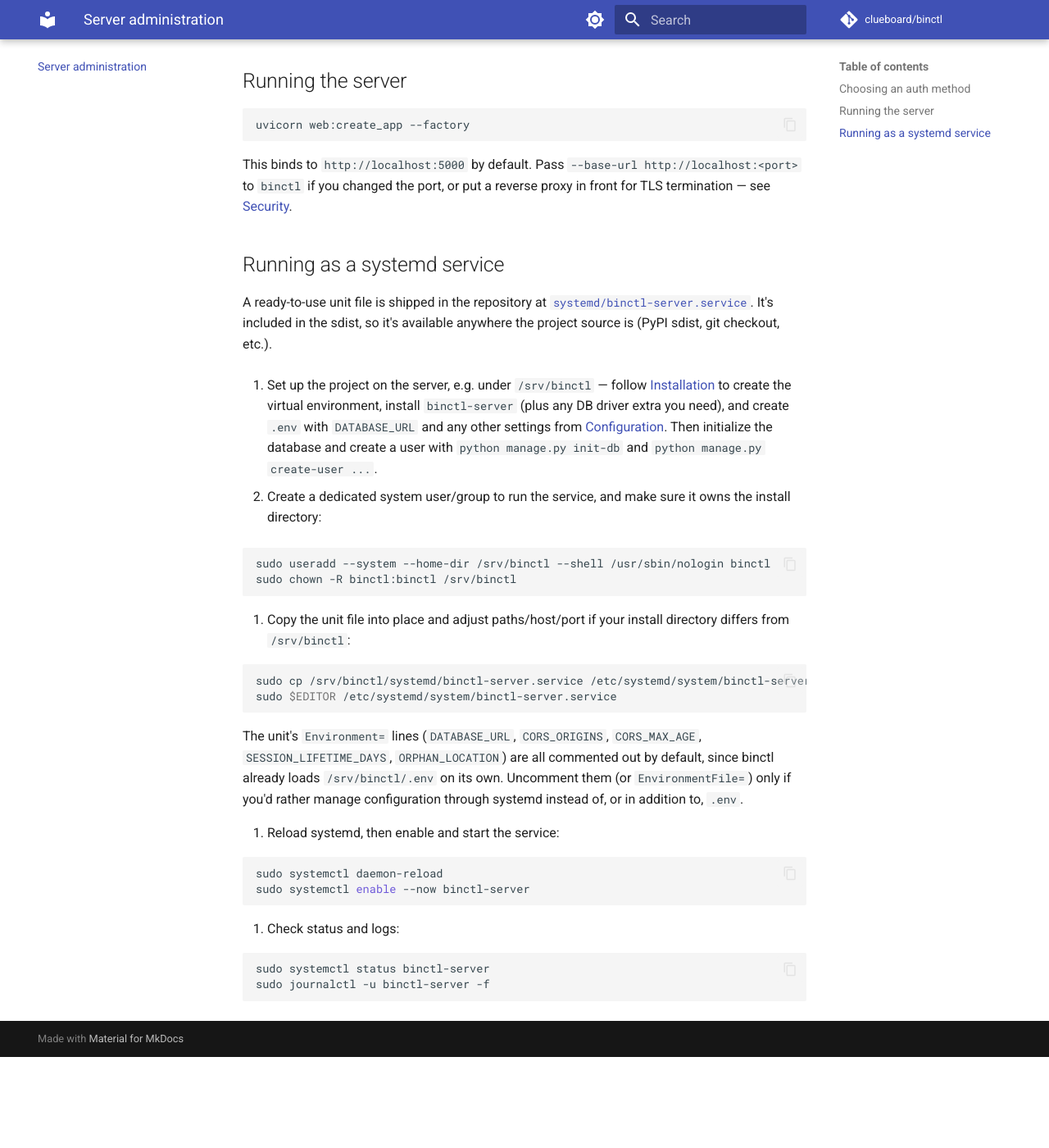
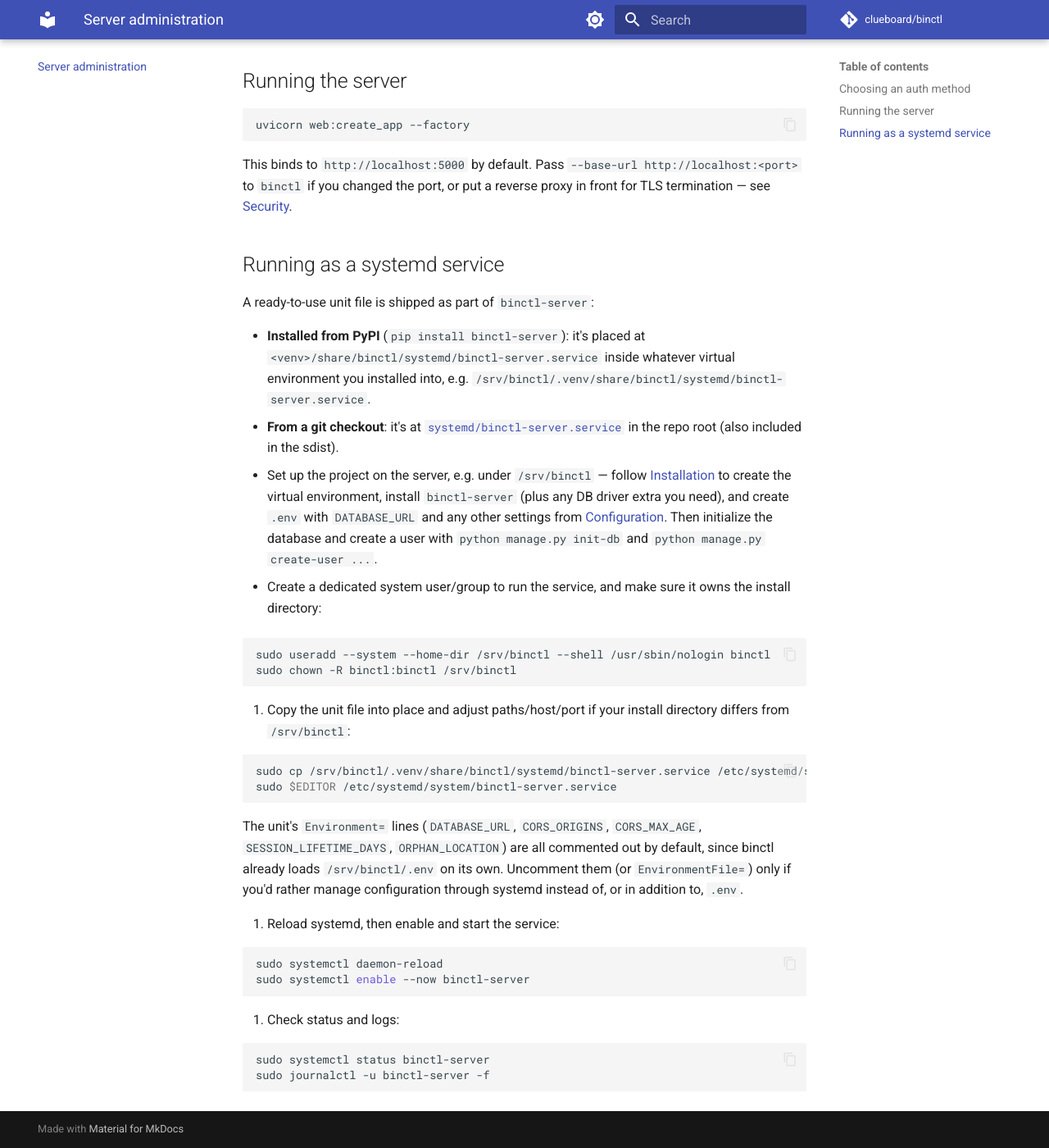
Before and after one commit to clueboard/binctl, an MkDocs documentation site: the page built from docs/server-admin.md, in a window 1280 px wide and 1400 px high, scrolled down 918 px. Shown: the whole window at 82% size. Built offline with MkDocs 1.6.1 and Material for MkDocs 9.7.7, drawn with Linux system fonts in a browser that asks for light colours; comment, search, counter and statistics services are not loaded; before the commit the page ends 2207 px from its top, so only the background shows below that.

Commit message:
Fix wheel packaging so PyPI installs actually work
Two related bugs, both caused by the wheel only containing what
py-modules/packages in pyproject.toml declare:

- systemd/binctl-server.service was never installed by 'pip install
  binctl-server'. Add [tool.setuptools.data-files] so it lands at
  <venv>/share/binctl/systemd/binctl-server.service; docs/README
  updated to reference that path for PyPI installs.

- openapi.yaml was missing from the wheel entirely, so a fresh 'pip
  install binctl-server' could not start the server at all
  (FileNotFoundError in connexion). Flat top-level modules like
  web.py can't carry package data, so move openapi.yaml into a new
  binctl_spec package (with package-data) and load it in web.py via
  importlib.resources instead of connexion's specification_dir.
  Updated genclient.sh and docs to the new binctl_spec/openapi.yaml
  path.

Verified with 'uv build' + installing the wheel into a clean venv:
create_app() now starts successfully and the systemd unit is found
under share/binctl/systemd/. Full test suite (150 tests) and ruff
still pass.

Co-authored-by: Copilot <223556219+Copilot@users.noreply.github.com>

````diff
--- a/docs/server-admin.md
+++ b/docs/server-admin.md
@@ -34,10 +34,14 @@ This binds to `http://localhost:5000` by default. Pass `--base-url http://localh
 
 ## Running as a systemd service
 
-A ready-to-use unit file is shipped in the repository at
-[`systemd/binctl-server.service`](https://github.com/clueboard/binctl/blob/main/systemd/binctl-server.service).
-It's included in the sdist, so it's available anywhere the project source is (PyPI sdist, git
-checkout, etc.).
+A ready-to-use unit file is shipped as part of `binctl-server`:
+
+- **Installed from PyPI** (`pip install binctl-server`): it's placed at
+  `<venv>/share/binctl/systemd/binctl-server.service` inside whatever virtual environment you
+  installed into, e.g. `/srv/binctl/.venv/share/binctl/systemd/binctl-server.service`.
+- **From a git checkout**: it's at
+  [`systemd/binctl-server.service`](https://github.com/clueboard/binctl/blob/main/systemd/binctl-server.service)
+  in the repo root (also included in the sdist).
 
 1. Set up the project on the server, e.g. under `/srv/binctl` — follow
    [Installation](installation.md) to create the virtual environment, install `binctl-server`
@@ -57,7 +61,7 @@ checkout, etc.).
    from `/srv/binctl`:
 
    ```bash
-   sudo cp /srv/binctl/systemd/binctl-server.service /etc/systemd/system/binctl-server.service
+   sudo cp /srv/binctl/.venv/share/binctl/systemd/binctl-server.service /etc/systemd/system/binctl-server.service
    sudo $EDITOR /etc/systemd/system/binctl-server.service
    ```
 
--- a/pyproject.toml
+++ b/pyproject.toml
@@ -32,10 +32,14 @@ build-backend = "setuptools.build_meta"
 
 [tool.setuptools]
 py-modules = ["binctl", "web", "routes", "auth", "auth_operations", "manage"]
-packages = ["db"]
+packages = ["db", "binctl_spec"]
 
 [tool.setuptools.package-data]
 db = ["v1.sql"]
+binctl_spec = ["openapi.yaml"]
+
+[tool.setuptools.data-files]
+"share/binctl/systemd" = ["systemd/binctl-server.service"]
 
 [dependency-groups]
 dev = [
````
Also changed, not shown: README.md (+6 -4 lines), docs/installation.md (+2 -2 lines), web.py (+8 -2 lines), binctl_spec/__init__.py (added), 4 other files.
